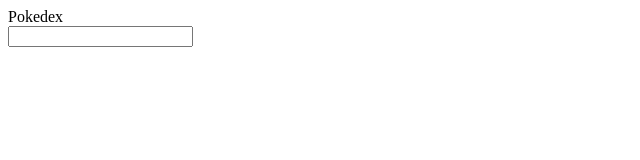
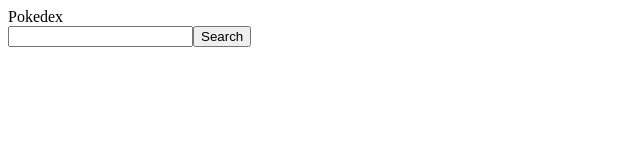
Before and after one commit to programming-notes/pokedex, a React app: page / in a window 1280 px wide. Shown: the top 160 px of the page, without its empty margins (0-640 px from the left). Built offline with nearby package versions, Linux system fonts and the light colour scheme.

Commit message:
Adds PokemonForm Component

```diff
--- a/src/components/pokemon/PokemonView.tsx
+++ b/src/components/pokemon/PokemonView.tsx
@@ -1,13 +1,13 @@
 import * as React from 'react';
 
-import Input from './UI/Input';
+import PokemonForm from './UI/PokemonForm';
 
 class PokemonView extends React.Component {
     render() {
         return (
             <>
                 <div>Pokedex</div>
-                <Input />
+                <PokemonForm />
             </>
         )
     }
--- a/src/components/pokemon/UI/PokemonForm.tsx
+++ b/src/components/pokemon/UI/PokemonForm.tsx
@@ -0,0 +1,31 @@
+import * as React from 'react';
+
+import Input from '../UI/Input';
+import Button from '../UI/Button';
+import PokemonProvider from '../PokemonProvider';
+
+interface Props {
+    action?: string,
+    onSubmit?: (e: React.FormEvent<HTMLFormElement>) => void;
+    style?: { [attr:string]: string }
+}
+
+const handleSubmit = (e: React.FormEvent<HTMLFormElement>):void => {
+    e.preventDefault();
+    console.log("submitted!")
+}
+
+const PokemonForm = (props: Props) => {
+    return (
+        <form
+            onSubmit={handleSubmit}
+            action={props.action}
+        >
+            <Input />
+            <Button type="submit">Search</Button>
+        </form>
+    )
+}
+
+
+export default PokemonForm;
```
